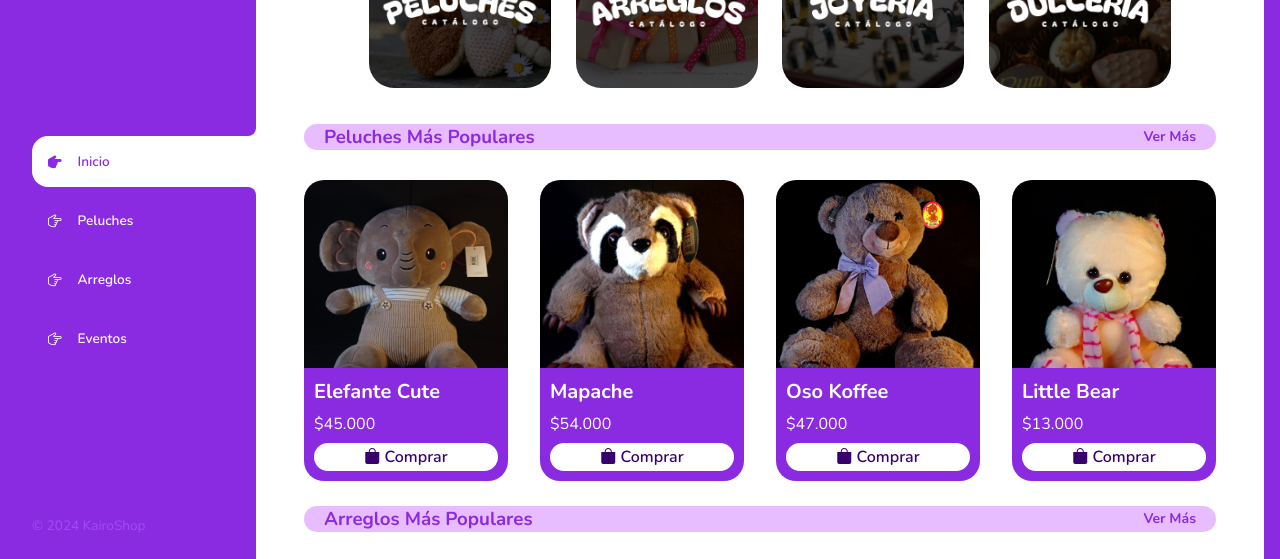
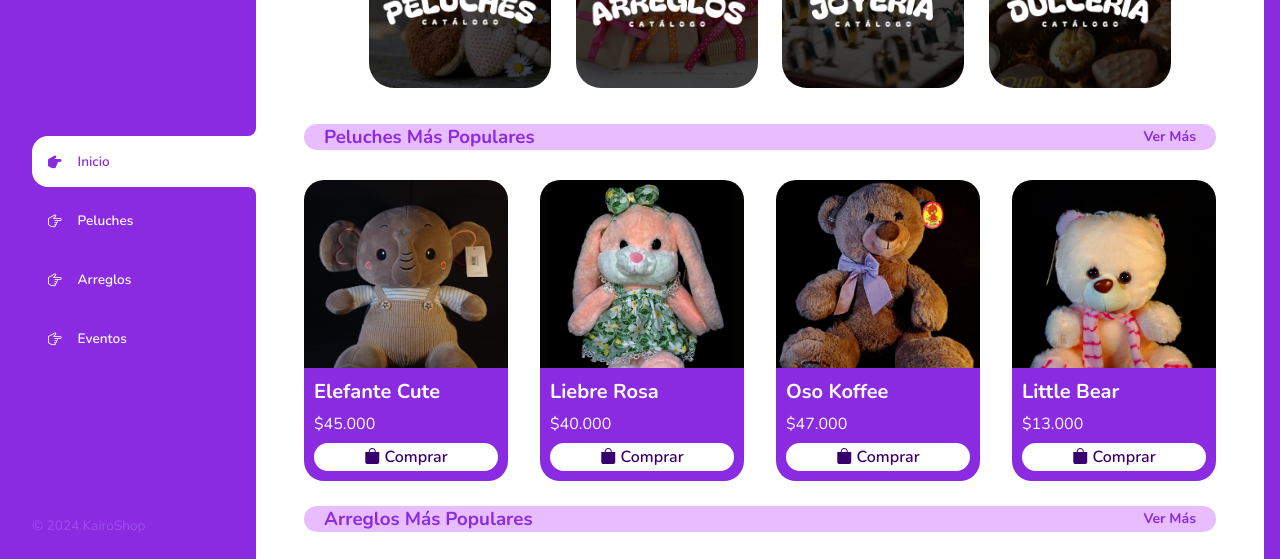
Before and after one commit to LaTiendaVariedades/KairoShop.github.io, a plain HTML site: page index.html in a window 1280 px wide. Shown: the part 233-792 px from the top of the page. Drawn offline with nearby package versions, Linux system fonts and the light colour scheme.

Commit message:
initial commit

```diff
--- a/index.html
+++ b/index.html
@@ -79,11 +79,11 @@
                 </div>
 
                 <div class="oso">
-                    <img src="img/peluches/mapache.png" alt="" class="img-prod">
+                    <img src="img/peluches/Conejita.png" alt="" class="img-prod">
 
                     <div class="prod-info">
-                        <h3 class="name-prod">Mapache</h3>
-                        <p class="precio">$54.000</p>
+                        <h3 class="name-prod">Liebre Rosa</h3>
+                        <p class="precio">$40.000</p>
                         <a href="#" class="shop"><i class="bi bi-bag-fill"></i> Comprar</a>
                     </div>
                 </div>
```
Also changed, not shown: img/peluches/Conejita.png (added), img/peluches/kitty-light.png (deleted), img/peluches/mapache.png (deleted).
